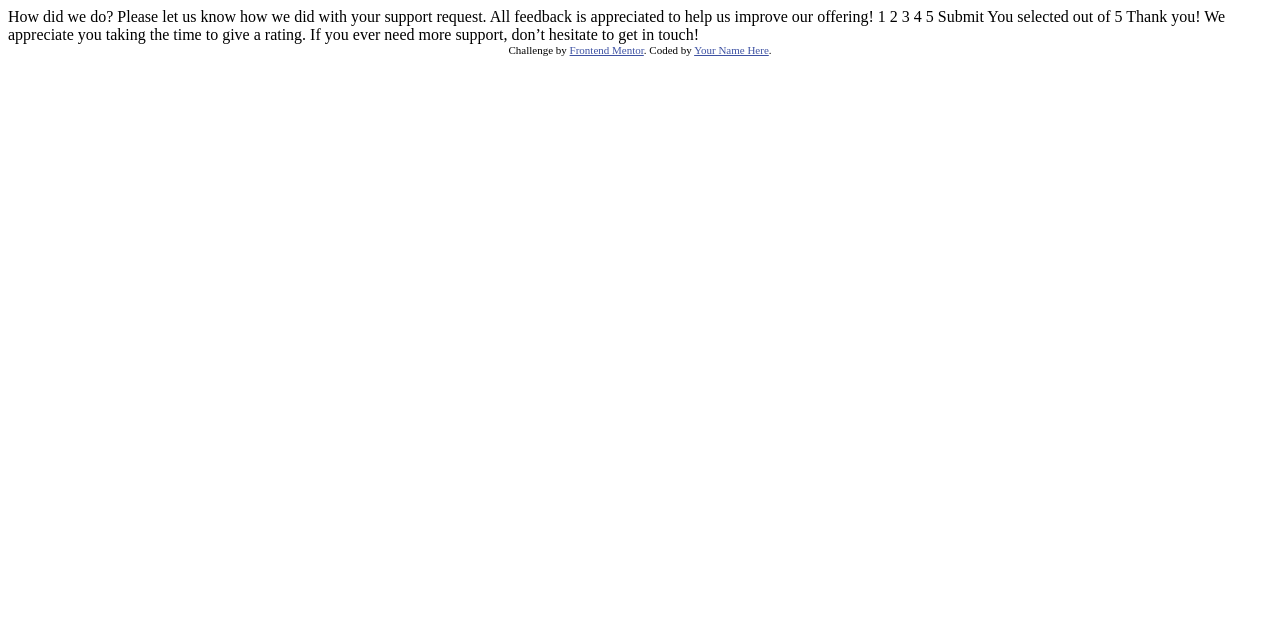
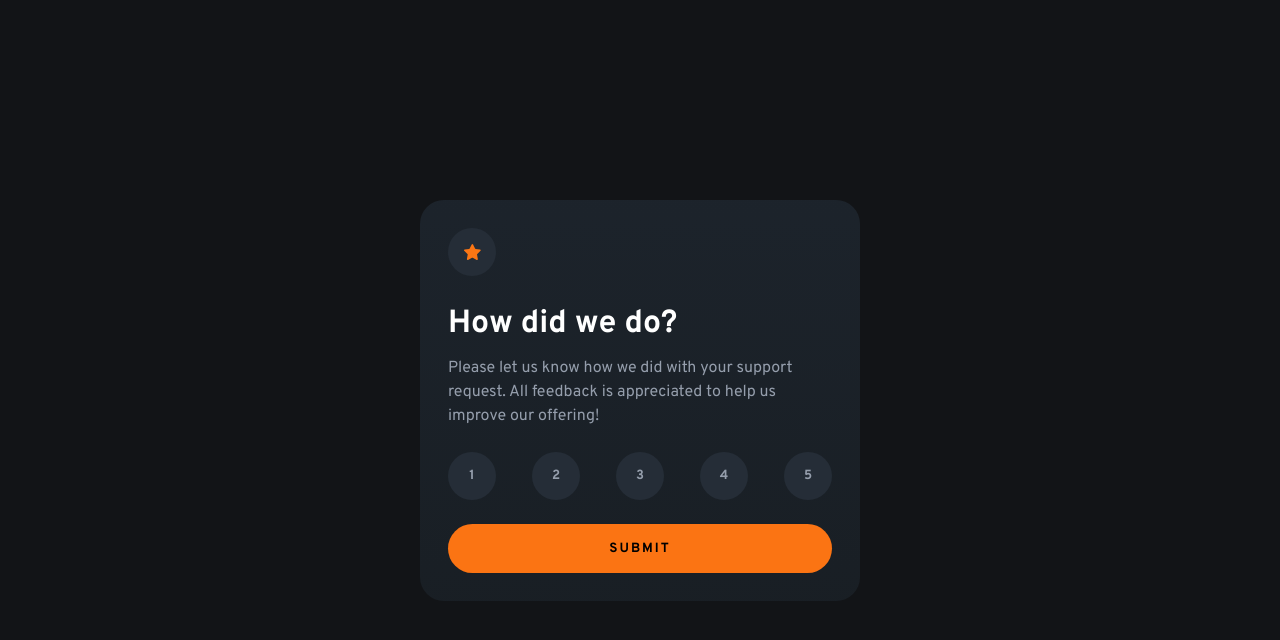
Before and after one commit to AlejitaToloza/Ejercicios_Front-End, a plain HTML site: page interactive-rating-component-main/index.html in a window 1280 px wide. Drawn offline with Linux system fonts and the light colour scheme.

Commit message:
add interactive

```diff
--- /dev/null
+++ b/interactive-rating-component-main/css/style.css
@@ -0,0 +1,143 @@
+*{
+    padding: 0;
+    margin: 0;
+    box-sizing: border-box;
+}
+
+:root{
+    --color-white:hsl(0, 0%, 100%);
+    --color-grey100: hsl(217, 12%, 63%);
+    --color-blue200: hsl(213, 19%, 18%);
+    --color-blue300: hsl(216, 12%, 8%);
+    --color-orange: hsl(25, 97%, 53%);
+
+    --font-family:"Overpass", sans-serif;
+}
+
+body {
+    display: flex;
+    font-family: var(--font-family);
+    color: var(--color-grey100);
+    background: var(--color-blue300);
+    align-items: center;
+    justify-content: center;
+    height: 100vh;
+}
+
+.container,
+.alert {
+    background: linear-gradient(to bottom, hsl(212, 21%, 14%), hsl(210, 19%, 12%));
+    border-radius: 1.5rem;
+    padding: 1.75rem;
+}
+
+.container {
+    width: 90%;
+    max-width: 440px;
+    position: relative;
+}
+
+.container__title {
+    color: var(--color-white);
+    margin: 1.75rem 0 .75rem;
+}
+
+.container__text,
+.alert__text {
+    line-height: 1.5;
+}
+
+button{
+       border: none;
+       font-family: inherit;
+}
+
+.container__buttons {
+    display: flex;
+    justify-content: space-between;
+    margin: 1.5rem 0;
+}
+
+.container__star,
+.container__button {
+    display: flex;
+    border-radius: 2rem;
+    width: 3rem;
+    height: 3rem;
+    background: var(--color-blue200);
+    color: var(--color-grey100);
+    justify-content: center;
+    font-weight: 700;
+    align-items: center;
+}
+
+.container__button.active{
+    background-color: var(--color-white);
+    color: var(--color-blue200);
+}
+
+.container__submit {
+    background: var(--color-orange);
+    text-transform: uppercase;
+    letter-spacing: 2px;
+    width: 100%;
+    padding: 1rem;
+    border-radius: 2rem;
+    font-weight: 700;
+}
+
+
+.container__button,
+.container__submit {
+    transition: all 0.3s;
+    cursor: pointer;
+}
+
+.container__button:hover{
+    background: var(--color-orange);
+    color: var(--color-blue300);
+}
+
+.container__submit:hover{
+    background: var(--color-white);
+    color: var(--color-blue300);
+}
+
+.alert{
+    pointer-events: none; /*Permite interactuar con otros */
+    position: absolute;
+    top: 0;
+    left: 0;
+    width: 100%;
+    height: 100%;
+    text-align: center;
+    opacity: 0;
+    transition: all 0.4s ease;
+}
+
+.alert.show{
+    opacity: 100%;
+    pointer-events: all;
+}
+
+.alert__message {
+    color: var(--color-orange);
+    background: var(--color-blue200);
+    border-radius: 2rem;
+    font-weight: 400;
+    font-size: 16px;
+    padding: 0.5rem 1.25rem;
+    width: max-content;
+    margin: 1.75rem auto;
+}
+
+.alert__title {
+    color: var(--color-white);
+    margin-bottom: 1rem;
+}
+
+@media (width <= 426px){
+    .container__title {
+        font-size: 1.75rem;
+    }
+}
--- a/interactive-rating-component-main/index.html
+++ b/interactive-rating-component-main/index.html
@@ -1,46 +1,69 @@
 <!DOCTYPE html>
 <html lang="en">
   <head>
-  <meta charset="UTF-8">
-  <meta name="viewport" content="width=device-width, initial-scale=1.0"> <!-- displays site properly based on user's device -->
-
-  <link rel="icon" type="image/png" sizes="32x32" href="./images/favicon-32x32.png">
+    <meta charset="UTF-8" />
+    <meta name="viewport" content="width=device-width, initial-scale=1.0" />
+    <!-- displays site properly based on user's device -->
+    <link
+      rel="icon"
+      type="image/png"
+      sizes="32x32"
+      href="./images/favicon-32x32.png"
+    />
+    <link rel="preconnect" href="https://fonts.googleapis.com" />
+    <link rel="preconnect" href="https://fonts.gstatic.com" crossorigin />
+    <link
+      href="https://fonts.googleapis.com/css2?family=Overpass:ital,wght@0,100..900;1,100..900&display=swap"
+      rel="stylesheet"
+    />
+    <link href="css/style.css" rel="stylesheet" />
 
     <title>Frontend Mentor | Interactive rating component</title>
-
-  <!-- Feel free to remove these styles or customise in your own stylesheet 👍 -->
-  <style>
-    .attribution { font-size: 11px; text-align: center; }
-    .attribution a { color: hsl(228, 45%, 44%); }
-  </style>
   </head>
   <body>
+    <main class="container">
+      <div class="container__star">
+        <img
+          class="container__image"
+          src="images/icon-star.svg"
+          alt="icon star"
+        />
+      </div>
+      <h1 class="container__title">How did we do?</h1>
+      <p class="container__text">
+        Please let us know how we did with your support request. All feedback is
+        appreciated to help us improve our offering!
+      </p>
 
-  <!-- Rating state start -->
+      <section class="container__buttons">
+        <button class="container__button container__button--one">1</button>
+        <button class="container__button container__button--two">2</button>
+        <button class="container__button container__button--three">3</button>
+        <button class="container__button container__button--four">4</button>
+        <button class="container__button container__button--five">5</button>
+      </section>
 
-  How did we do?
+      <button id="submit" class="container__submit">Submit</button>
 
-  Please let us know how we did with your support request. All feedback is appreciated
-  to help us improve our offering!
+      <div class="alert" id="alert">
+        <img
+          class="alert__image"
+          src="images/illustration-thank-you.svg"
+          alt="illustration thank you"
+        />
+        <h3 class="alert__message" >
+          You selected
+          <span id="message">2</span>
+          out of 5
+        </h3>
+        <h1 class="alert__title">Thank you!</h1>
 
-  1 2 3 4 5
-
-  Submit
-
-
-  You selected <!-- Add rating here --> out of 5
-
-  Thank you!
-
-  We appreciate you taking the time to give a rating. If you ever need more support,
-  don’t hesitate to get in touch!
-
-  <!-- Thank you state end -->
-
-
-  <div class="attribution">
-    Challenge by <a href="https://www.frontendmentor.io?ref=challenge" target="_blank">Frontend Mentor</a>.
-    Coded by <a href="#">Your Name Here</a>.
+        <p class="alert__text">
+          We appreciate you taking the time to give a rating. If you ever need
+          more support, don’t hesitate to get in touch!
+        </p>
       </div>
+    </main>
   </body>
+  <script src="js/app.js"></script>
 </html>
--- /dev/null
+++ b/interactive-rating-component-main/js/app.js
@@ -0,0 +1,25 @@
+const submit = document.getElementById("submit");
+const message = document.getElementById("message");
+const alertItem = document.getElementById("alert");
+const buttons = document.querySelectorAll('.container__button');
+
+let selected = null
+
+buttons.forEach((btn,index) => {
+    btn.addEventListener('click', function () {
+
+        console.log(index + 1);
+        selected = index + 1
+
+        buttons.forEach(button => button.classList.remove('active'))
+        buttons[index].classList.add('active')
+
+    })
+})
+
+submit.addEventListener('click', () =>{
+    if (selected !== null) {
+        message.textContent = selected
+        alertItem.classList.add('show')
+    }
+})
```
Lines whose indentation alone changed are shown as unchanged.
